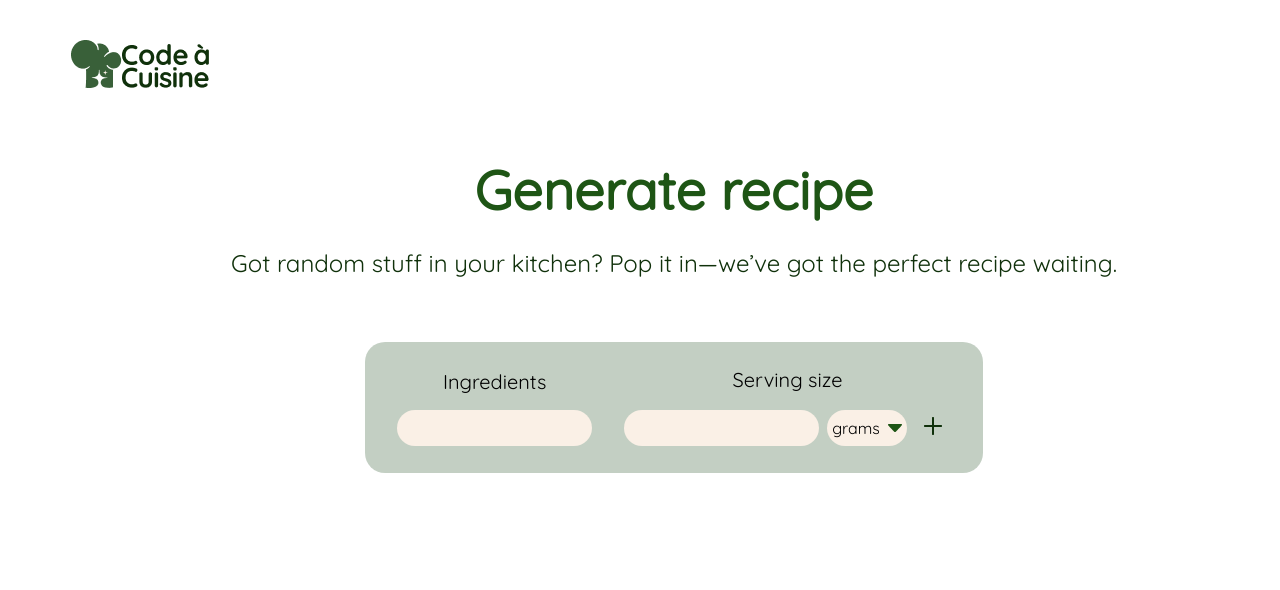
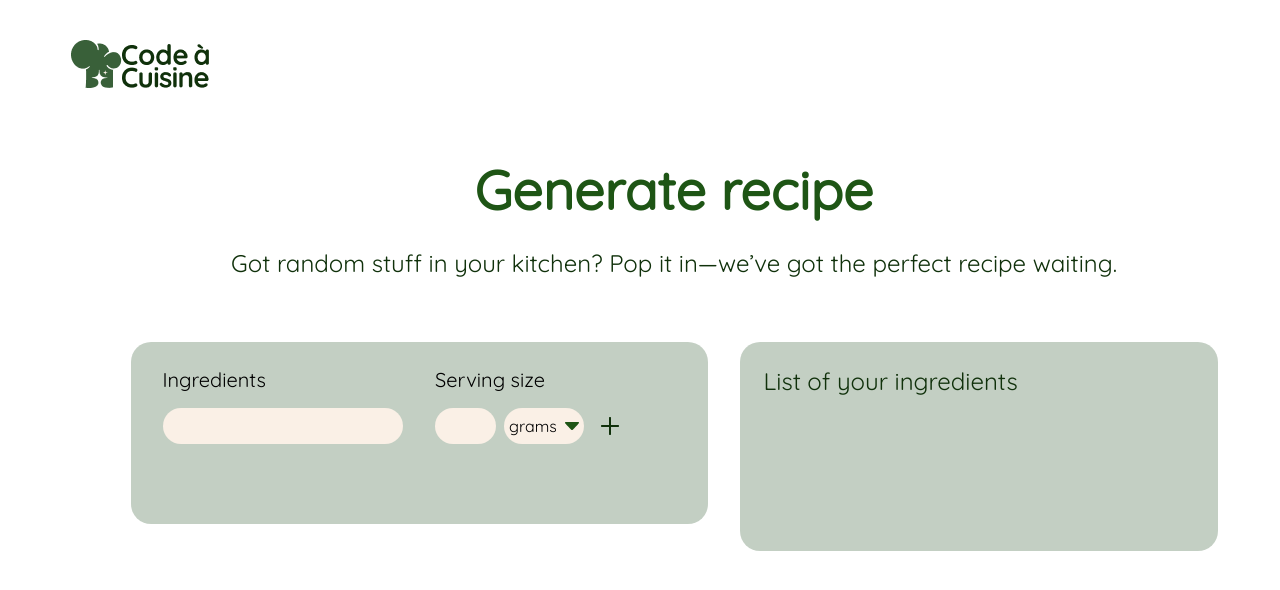
Before and after one commit to christopherHampel/ai-recipe-generator, an Angular app: page /generate_recipe in a window 1280 px wide. Shown: the top 590 px of the page. Built offline with nearby package versions, Linux system fonts and the light colour scheme.

Commit message:
add ingredients logic edit

```diff
--- a/src/app/generator/generator.component.html
+++ b/src/app/generator/generator.component.html
@@ -8,37 +8,18 @@
         Got random stuff in your kitchen? Pop it in—we’ve got the perfect recipe
         waiting.
       </h5>
+      <div class="ingredients-container">
         <div class="add-ingredient">
           <div class="ingredient">
             <label for="ingredients">Ingredients</label>
-          <input type="text" />
+            <input [(ngModel)]="ingredient" type="text" />
           </div>
           <div class="ingredient">
             <label for="ingredients">Serving size</label>
             <div class="add-unit">
-            <div>
-              <input type="number" />
+              <div class="quantity">
+                <input [(ngModel)]="crowd" type="number" />
               </div>
-
-            <!-- <div class="custom-select">
-              <select
-                id="unit-select"
-                (click)="$event.stopPropagation();toggleDropdownArrow()"
-                (blur)="isOpen = false"
-              >
-                <option value="grams" selected>grams</option>
-                <option value="ml">ml</option>
-                <option value="piece" (click)="isOpen = !isOpen">piece</option>
-              </select>
-
-              <img
-                class="arrow-icon"
-                [src]="
-                  isOpen ? '/img/arrow_drop_up.png' : '/img/arrow_drop_down.png'
-                "
-                alt="dropdown arrow"
-              />
-            </div> -->
 
               <div
                 class="custom-select"
@@ -50,8 +31,13 @@
                   {{ selectedUnit }}
                   <img
                     class="arrow"
-                  src="{{ isOpen ? '/img/arrow_drop_up.png' : '/img/arrow_drop_down.png'}}"
-                alt="Dropdown arrow" />
+                    src="{{
+                      isOpen
+                        ? '/img/arrow_drop_up.png'
+                        : '/img/arrow_drop_down.png'
+                    }}"
+                    alt="Dropdown arrow"
+                  />
                 </div>
 
                 <div class="options" *ngIf="isOpen">
@@ -65,13 +51,24 @@
                 </div>
               </div>
 
-            <div class="add-to">
+              <div class="add-to" (click)="addIngredient()">
                 <img src="/img/button Add to.png" alt="" />
               </div>
             </div>
           </div>
         </div>
-      <div class="list-ingredients"></div>
+
+        <div class="list-ingredients">
+          <h5>List of your ingredients</h5>
+          <ul class="added-ingredients"></ul>
+          @for (ingredient of addedIngredients; track $index) {
+          <li>
+            {{ ingredient.crowd }} {{ ingredient.unit }}
+            {{ ingredient.name }}
+          </li>
+          }
+        </div>
+      </div>
     </article>
   </article>
 </section>
--- a/src/app/generator/generator.component.scss
+++ b/src/app/generator/generator.component.scss
@@ -5,7 +5,6 @@ section {
   app-header {
     width: 100%;
   }
-
   @include displayFlex(column, center, center, 64px);
 }
 
@@ -17,13 +16,19 @@ section {
   }
 }
 
+.ingredients-container {
+    @include displayFlex(row, center, flex-start, 32px);
+}
+
 .add-ingredient {
-  @include displayFlex(row, center, center, 32px);
+  width: 577px;
+  @include displayFlex(row, flex-end, flex-start, 32px);
   padding: 25px 32px;
   background-color: rgba(var(--secondary-btn-green), 0.3);
   border-radius: 20px;
   .ingredient {
-    @include displayFlex(column, flex-start, center, 16px);
+    @include displayFlex(column, flex-start, flex-start, 16px);
+    flex: 1;
 
     label {
       @include styleFont("Quicksand", 20px, 500);
@@ -32,11 +37,19 @@ section {
 }
 
 .add-unit {
-  @include displayFlex(row, center, center, 8px);
+  @include displayFlex(row, center, flex-start, 8px);
+  height: 91px;
+  .quantity {
+    width: 61px;
+  }
 }
 
 .options-dropdown {
   height: 100px;
+}
+
+.add-to {
+    cursor: pointer;
 }
 
 .custom-select {
@@ -46,13 +59,6 @@ section {
   @include displayFlex(row, center, center, 0);
   position: relative;
   z-index: 10;
-  //   display: inline-block;
-  //   cursor: pointer;
-  //   background: white;
-  //   border: none;
-  //   outline: none;
-  //   font-size: 14px;
-  //   user-select: none;
 }
 
 .selected {
@@ -65,8 +71,6 @@ section {
 }
 
 .arrow {
-  //   width: 14px;
-  //   height: 14px;
   transition: transform 0.25s ease;
 }
 
@@ -82,9 +86,6 @@ section {
   top: calc(100% - 14px);
   left: 0;
   right: 0;
-  //   box-shadow: 0 2px 6px rgba(0, 0, 0, 0.15);
-  //   border-radius: 6px;
-  //   z-index: 10;
 }
 
 .option {
@@ -96,3 +97,12 @@ section {
 .option:hover {
   background: #eee;
 }
+
+.list-ingredients {
+  min-height: 209px;
+  width: 478px;
+  border-radius: 20px;
+  padding: 24px;
+  @include displayFlex(column, flex-start, flex-start, 24px);
+  background-color: rgba(var(--secondary-btn-green), 0.3);
+}
--- a/src/app/generator/generator.component.ts
+++ b/src/app/generator/generator.component.ts
@@ -1,10 +1,11 @@
-import { Component } from '@angular/core';
+import { Component, Input } from '@angular/core';
 import { HeaderComponent } from '../shared/header/header.component';
 import { CommonModule } from '@angular/common';
+import { FormsModule } from '@angular/forms';
 
 @Component({
   selector: 'app-generator',
-  imports: [HeaderComponent, CommonModule],
+  imports: [HeaderComponent, CommonModule, FormsModule],
   templateUrl: './generator.component.html',
   styleUrl: './generator.component.scss',
 })
@@ -12,6 +13,34 @@ export class GeneratorComponent {
   isOpen = false;
   units = ['grams', 'ml', 'piece'];
   selectedUnit = 'grams';
+
+  ingredient: string = '';
+  crowd: number | null = null;
+  addedIngredients: { name: string; crowd: number; unit: string }[] = [];
+
+  // addedIngredients: any = [
+  //   {
+  //     name: 'Zwiebel',
+  //     crowd: '2',
+  //     unit: 'piece',
+  //   },
+  //   {
+  //     name: 'Mehl',
+  //     crowd: '200',
+  //     unit: 'grams',
+  //   },
+  //   {
+  //     name: 'Milch',
+  //     crowd: '100',
+  //     unit: 'ml',
+  //   },
+
+  //   {
+  //     name: 'Milch',
+  //     crowd: '100',
+  //     unit: 'ml',
+  //   },
+  // ];
 
   toggleDropdown() {
     this.isOpen = !this.isOpen;
@@ -25,4 +54,22 @@ export class GeneratorComponent {
   closeDropdown() {
     this.isOpen = false;
   }
+
+  addIngredient() {
+    if (!this.ingredient || this.crowd === null) return;
+
+    const newIngredient = {
+      name: this.ingredient,
+      crowd: this.crowd,
+      unit: this.selectedUnit,
+    };
+
+    this.addedIngredients.push(newIngredient);
+
+    this.ingredient = '';
+    this.crowd = null;
+
+    console.log(this.addedIngredients);
+
+  }
 }
```
Lines whose indentation alone changed are shown as unchanged.
